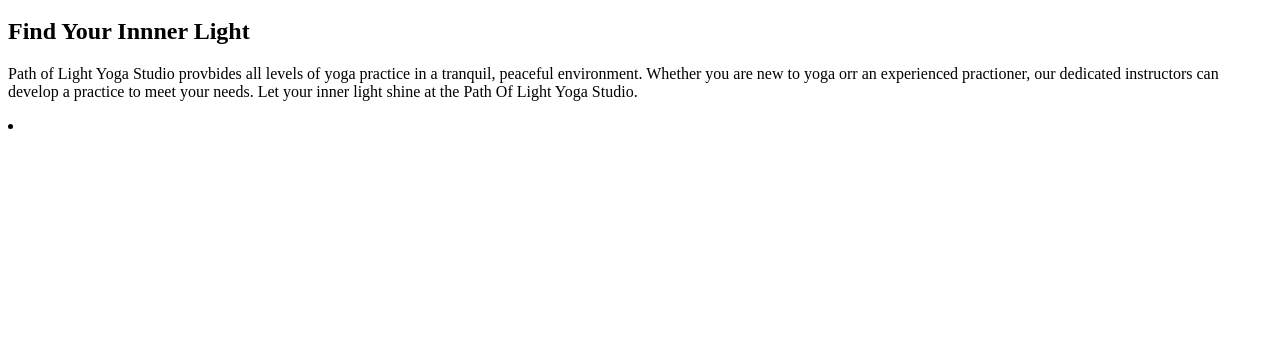
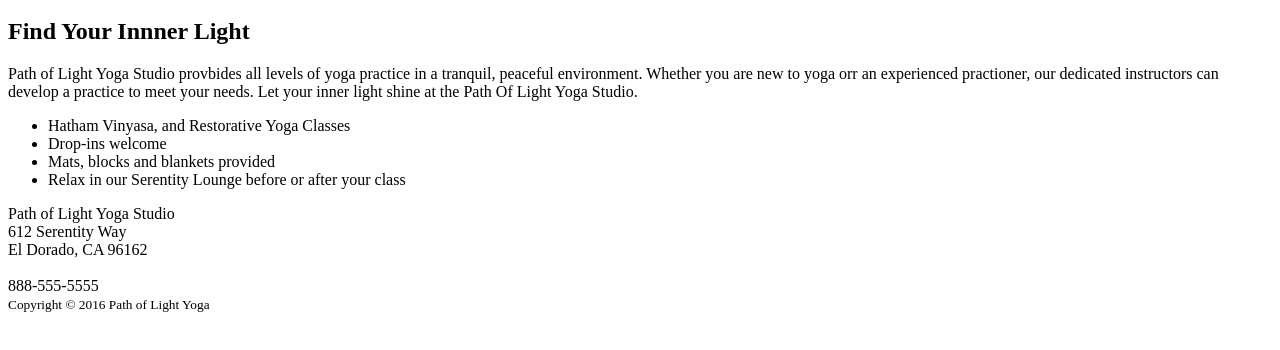
Before and after one commit to JosephPobega/CollegeWork, a plain HTML site: page COMP-140/YogaCastStudy/index.html in a window 1280 px wide. Shown: the part 100-450 px from the top of the page. Drawn offline with Linux system fonts and the light colour scheme.

Commit message:
Update index.html

```diff
--- a/COMP-140/YogaCastStudy/index.html
+++ b/COMP-140/YogaCastStudy/index.html
@@ -1,29 +1,52 @@
+
 <!DOCTYPE html>
 <html lang="en">
 <head>
     <meta charset="UTF-8">
     <meta http-equiv="X-UA-Compatible" content="IE=edge">
     <meta name="viewport" content="width=device-width, initial-scale=1.0">
+    <link rel="stylesheet" href="yoga.css">
     <title>Path of Light Yoga Studio
     </title>
 </head>
 <body>
 
+<header>
     <h1>Path of Light Yoga Studio</h1>
+</header>
 
+<nav>
     <a href="index.html">Home</a>
     <a href="classes.html">Classes</a>
     <a href="schedule.html">Schedule</a>
     <a href="contact.html">Contact</a>
-
+</nav>
     <h2>Find Your Innner Light</h2>
 
     <p>Path of Light Yoga Studio provbides all levels of yoga practice in a tranquil, peaceful environment.
         Whether you are new to yoga orr an experienced practioner, our dedicated instructors can develop a practice to meet your needs.
         Let your inner light shine at the Path Of Light Yoga Studio.
     </p>
+<ul>
+    <li>Hatham Vinyasa, and Restorative Yoga Classes</li>
+    <li>Drop-ins welcome</li>
+    <li>Mats, blocks and blankets provided</li>
+    <li>Relax in our Serentity Lounge before or after your class</li>
+</ul>
 
-    <li></li>
+<div>
+    Path of Light Yoga Studio
+    <br>612 Serentity Way
+    <br>El Dorado, CA 96162
+    <br>
+    <br>888-555-5555
+</div>
+
+<footer>
+<div>
+    <small>Copyright © 2016 Path of Light Yoga</small>
+</div>
+</footer>
 
 </body>
 </html>
```
